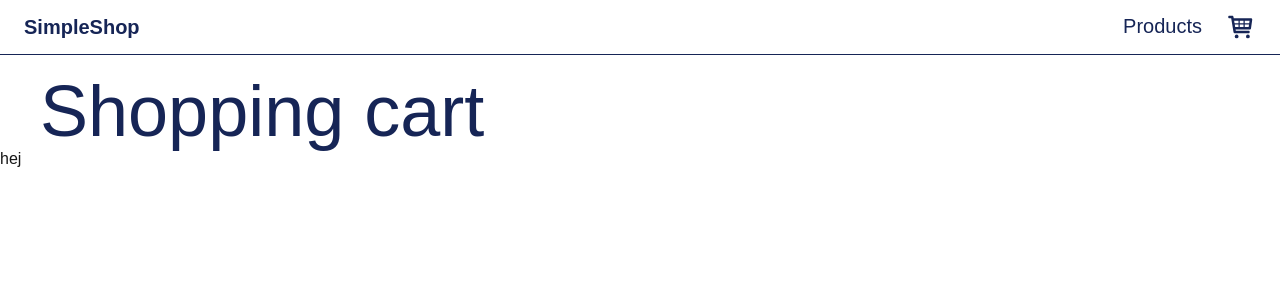
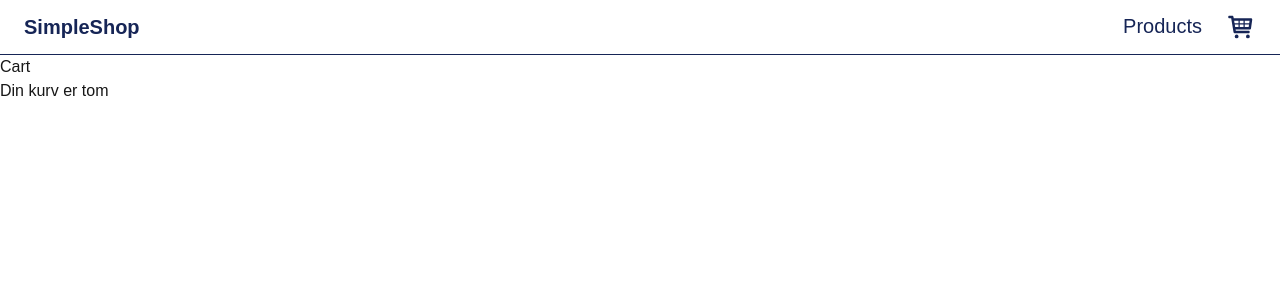
Before and after one commit to loje0003/simpelshop, a Next.js app: page /cart in a window 1280 px wide. Shown: the top 300 px of the page. Built offline with nearby package versions, Linux system fonts and the light colour scheme.

Commit message:
kruv start

```diff
--- a/package.json
+++ b/package.json
@@ -11,7 +11,8 @@
     "next": "16.2.4",
     "react": "19.2.4",
     "react-dom": "19.2.4",
-    "react-icons": "^5.6.0"
+    "react-icons": "^5.6.0",
+    "zustand": "^5.0.12"
   },
   "devDependencies": {
     "@tailwindcss/postcss": "^4",
--- a/src/app/cart/page.js
+++ b/src/app/cart/page.js
@@ -1,12 +1,28 @@
-import Kurv from "@/components/Kurv";
+"use client";
 
-const Cart = () => {
+import { useCartStore } from "@/store/cartStore";
+
+const CartPage = () => {
+  const cart = useCartStore((state) => state.cart);
+  const removeFromCart = useCartStore((state) => state.removeFromCart);
+
   return (
     <div>
-      <h1 className="text-7xl text-blue-950 mx-10 mt-5">Shopping cart</h1>
-      <Kurv />
+      <h1>Cart</h1>
+
+      {cart.length === 0 && <p>Din kurv er tom</p>}
+
+      {cart.map((item) => (
+        <div key={item.id}>
+          <h2>{item.title}</h2>
+          <p>{item.price} kr</p>
+          <p>Antal: {item.quantity}</p>
+
+          <button onClick={() => removeFromCart(item.id)}>Fjern</button>
+        </div>
+      ))}
     </div>
   );
 };
 
-export default Cart;
+export default CartPage;
--- a/src/components/Kurv.jsx
+++ b/src/components/Kurv.jsx
@@ -1,9 +1,3 @@
-const Kurv = () => {
-  return (
-    <div>
-      <h1>hej</h1>
-    </div>
-  );
-};
+"use client";
 
-export default Kurv;
+export { useCartStore } from "@/store/cartStore";
--- /dev/null
+++ b/src/store/cartStore.js
@@ -0,0 +1,28 @@
+"use client";
+import { create } from "zustand";
+
+export const useCartStore = create((set) => ({
+  cart: [],
+
+  addToCart: (product) =>
+    set((state) => {
+      const existing = state.cart.find((item) => item.id === product.id);
+
+      if (existing) {
+        return {
+          cart: state.cart.map((item) => (item.id === product.id ? { ...item, quantity: item.quantity + 1 } : item)),
+        };
+      }
+
+      return {
+        cart: [...state.cart, { ...product, quantity: 1 }],
+      };
+    }),
+
+  removeFromCart: (id) =>
+    set((state) => ({
+      cart: state.cart.filter((item) => item.id !== id),
+    })),
+
+  clearCart: () => set({ cart: [] }),
+}));
```
Also changed, not shown: 1 other file (tests, documents, lock files or other folders).
